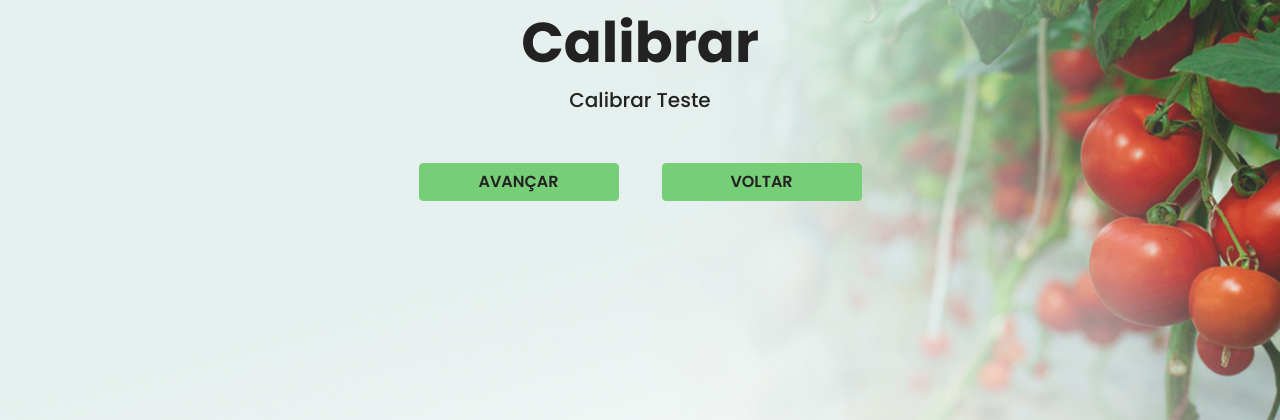
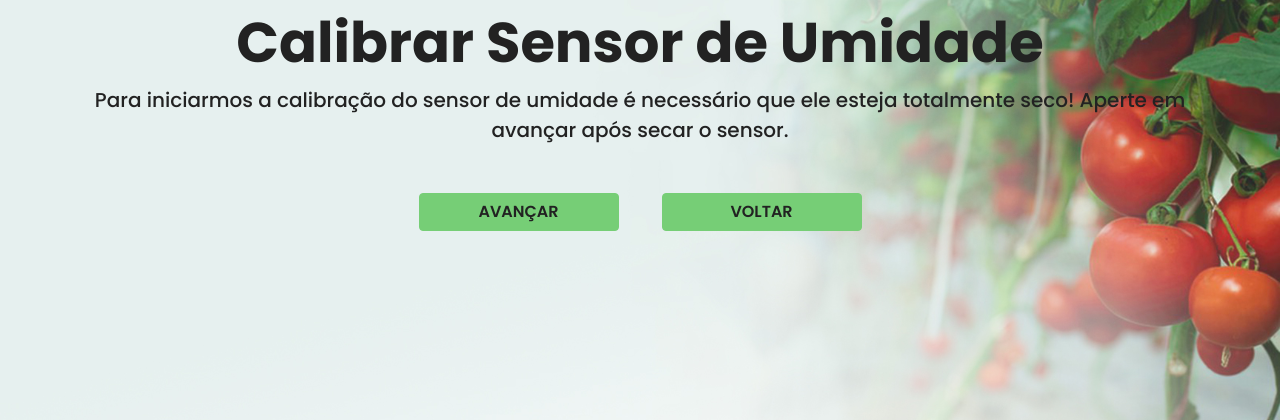
Before and after one commit to brunomedeiros95/tcc, a Flask app: template Programação/Aplicação Web/servidorweb/templates/calibrar.html in a window 1280 px wide. Shown: the part 172-592 px from the top of the page. Run offline with Flask 2, Linux system fonts and the light colour scheme; the template is opened without the code that fills it, so the values that code supplies are empty.

Commit message:
Atualização Página de Calibração 2

```diff
--- a/Programação/Aplicação Web/servidorweb/templates/calibrar.html
+++ b/Programação/Aplicação Web/servidorweb/templates/calibrar.html
@@ -1,16 +1,15 @@
 {% extends "template.html" %} {% block content %}
 <section class="Calibrar">
   <div class="container">
-    <h1 class="mode--title">Calibrar</h1>
+    <h1 class="mode--title">Calibrar Sensor de Umidade</h1>
     <p class="mode--sub">
-      Calibrar Teste
+      Para iniciarmos a calibração do sensor de umidade é necessário que ele esteja totalmente seco!
+      Aperte em avançar após secar o sensor.
     </p>
 
     <div class="btns--holder">
       <a class="btn btn-primary" role="button" href="/calibrar1"> AVANÇAR </a>
-      <a class="btn btn-primary" role="button" href="/"> VOLTAR </a>
-    </div>
-
+      <a class="btn btn-primary" role="button" href="/componentes"> VOLTAR </a>
     </div>
   </div>
 </section>
--- a/Programação/Aplicação Web/servidorweb/templates/calibrar1.html
+++ b/Programação/Aplicação Web/servidorweb/templates/calibrar1.html
@@ -1,9 +1,10 @@
 {% extends "template.html" %} {% block content %}
 <section class="calibrar1">
   <div class="container">
-    <h1 class="mode--title">Irrigação Manual</h1>
+    <h1 class="mode--title">Calibrar Sensor de Umidade</h1>
     <p class="mode--sub">
-      Calibrar Teste
+      Certo, agora coloque o sensor de umidade em um recepiente com água até a marcação.
+      Com o sensor na água aperte em avançar.
     </p>
 
     <div class="btns--holder">
```
Also changed, not shown: Programação/Aplicação Web/servidorweb/templates/api.html (+18 -0 lines), Programação/Aplicação Web/servidorweb/templates/calibrar2.html (+4 -4 lines).
